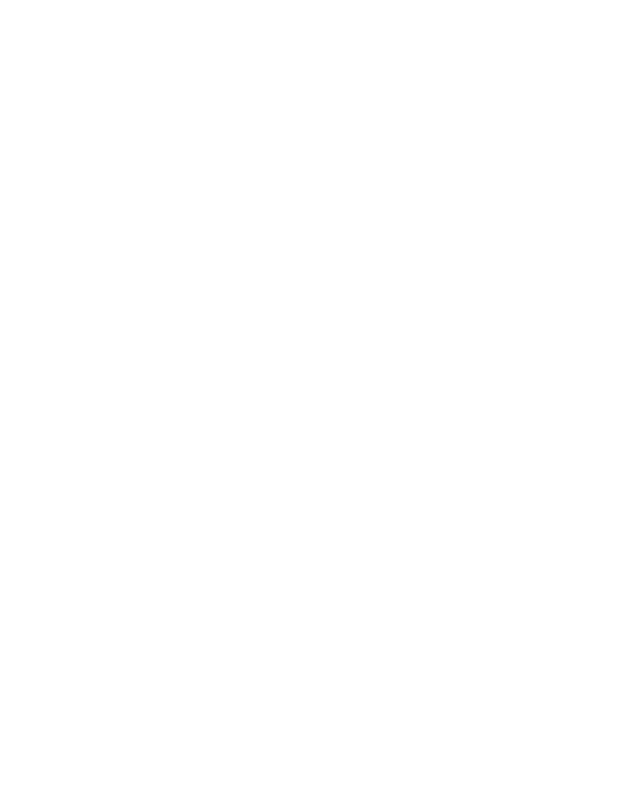
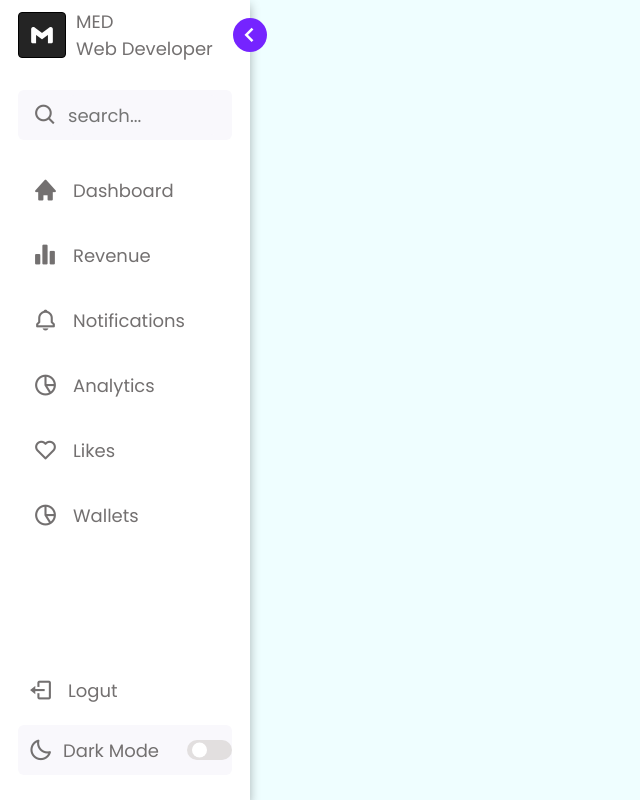
Before and after one commit to MuhammetEminDemiralay/Navigation-_-Sidebar_Menu_Project, a plain HTML site: page Dashboard_Sidebar_Menu_Again/index.html in a window 1280 px wide. Shown: the whole page, without its empty margins (0-640 px from the left). Drawn offline with nearby package versions, Linux system fonts and the light colour scheme.

Commit message:
Dashboard sidebar project, again. , Finished.

```diff
--- a/Dashboard_Sidebar_Menu_Again/index.html
+++ b/Dashboard_Sidebar_Menu_Again/index.html
@@ -9,8 +9,83 @@
 </head>
 <body>
 
+    <nav class="sidebar">
+        <header>
+            <div class="logo">
+                <i class="bx bxl-gmail icon"></i>
+            </div>
+            <div class="header-text">
+                <h3 class="text">MED</h3>
+                <h4 class="text">Web Developer</h4>
+            </div>
+            <i class='bx bx-chevron-left toggle arrow'></i>
+        </header>
+        <div class="menu-bar">
+            <div class="menu">
+                <li class="search">
+                    <i class='bx bx-search icon'></i>
+                    <input class="text" type="text" placeholder="search...">
+                </li>
+                <ul class="nav-links">
+                    <li class="nav-link">
+                        <a href="#">
+                            <i class='bx bxs-home icon'></i>
+                            <span  class="text">Dashboard</span>
+                        </a>
+                    </li>
+                    <li class="nav-link">
+                        <a href="#">
+                            <i class='bx bxs-bar-chart-alt-2 icon'></i>
+                            <span class="text">Revenue</span>
+                        </a>
+                    </li>
+                    <li class="nav-link">
+                        <a href="#">
+                            <i class='bx bx-bell icon'></i>
+                            <span  class="text">Notifications</span>
+                        </a>
+                    </li>
+                    <li class="nav-link">
+                        <a href="#">
+                            <i class='bx bx-pie-chart-alt-2 icon'></i>
+                            <span  class="text">Analytics</span>
+                        </a>
+                    </li>
+                    <li class="nav-link">
+                        <a href="#">
+                            <i class='bx bx-heart icon'></i>
+                            <span  class="text">Likes</span>
+                        </a>
+                    </li>
+                    <li class="nav-link">
+                        <a href="#">
+                            <i class='bx bx-pie-chart-alt-2 icon'></i>
+                            <span class="text">Wallets</span>
+                        </a>
+                    </li>
+                </ul>
+            </div>
+            <div class="bottom-content">
+                <li class="nav-link">
+                    <a href="#">
+                        <i class='bx bx-log-out icon'></i>
+                        <span class="text">Logut</span>
+                    </a>
+                </li>
+                <li class="mode">
+                    <div class="moon-sun">
+                        <i class='bx bx-moon icon moon'></i>
+                        <i class='bx bx-sun icon sun'></i>
+                    </div>
+                    <div class="mode-text text">Dark Mode</div>
 
-
+                    <div class="toggle-switch">
+                        <span class="switch"></span>
+                    </div>
+                </li>
+            </div>
+        </div>
+    </nav>
     <script src="./script.js"></script>
 </body>
 </html>
--- a/Dashboard_Sidebar_Menu_Again/script.js
+++ b/Dashboard_Sidebar_Menu_Again/script.js
@@ -0,0 +1,29 @@
+const body = document.querySelector("body"),
+        sidebar = document.querySelector(".sidebar"),
+        arrow = document.querySelector(".arrow"),
+        searchİcon = document.querySelector(".search i"),
+        mode = document.querySelector(".toggle-switch"),
+        modeText = document.querySelector(".mode-text");
+
+
+arrow.addEventListener("click", () => {
+    if(sidebar.classList.contains("close")){
+        sidebar.classList.remove("close");
+        return;
+    }
+    sidebar.classList.add("close");
+})
+
+searchİcon.addEventListener("click", () => {
+    sidebar.classList.remove("close");
+})
+
+mode.addEventListener("click", () => {
+    body.classList.toggle("dark");
+
+    if(body.classList.contains("dark")){
+        modeText.innerHTML = "Light Mode"
+    }else{
+        modeText.innerHTML = "Dark Mode"
+    }
+})
--- a/Dashboard_Sidebar_Menu_Again/style.css
+++ b/Dashboard_Sidebar_Menu_Again/style.css
@@ -0,0 +1,283 @@
+@import url('https://fonts.googleapis.com/css2?family=Poppins:wght@300;400;500;600&display=swap');
+*{
+    font-family: 'Poppins', sans-serif;
+    margin: 0;
+    padding: 0;
+    box-sizing: border-box;
+}
+
+:root{
+    --main-color:rgb(239, 254, 255);
+    --primary-color:#fff;
+    --primary-color-light:rgb(226, 223, 223);
+    --text-color:rgb(115, 112, 112);
+    --dark-color:rgb(36, 36, 36);
+    --transparent:#f9f8fc;
+    --hover-color: rgb(96, 14, 238);
+
+    --transition-03: 0.3s ease;
+    --transition-04: 0.4s ease;
+    --transition-05: 0.5s ease;
+}
+
+body{
+    background-color: var(--main-color);
+}
+
+body.dark{
+    --main-color:rgb(10, 10, 10);
+    --primary-color:#3A3B3C;
+    --primary-color-light:#fff;
+    --text-color:#a9a9a9;
+    --dark-color: #fff;
+    --transparent: ##3A3B3C;
+    --hover-color:#fff;
+
+}
+
+.sidebar{
+    display: flex;
+    align-items: center;
+    flex-direction: column;
+    max-width: 250px;
+    width: 100%;
+    height: 100vh;
+    padding: 10px 8px;
+    box-shadow: 0 5px 10px rgba(0, 0, 0, 0.3);
+    background-color: var(--primary-color);
+    transition:  var(--transition-05);
+}
+
+.sidebar header{
+    display: flex;
+    align-items: center;
+    position: relative;
+    width: 100%;
+    height: 50px;
+    padding: 2px 10px;
+}
+
+.sidebar header .arrow{
+    font-size: 30px;
+    font-weight: 500;
+    position: absolute;
+    right: -25px;
+    padding: 2px;
+    border-radius: 50%;
+    background-color: rgb(117, 36, 255);
+    color: var(--primary-color);
+    cursor: pointer;
+    transition: var(--transition-04);
+}
+
+
+.sidebar header .logo{
+    display: flex;
+    align-items: center;
+    justify-content: center;
+    max-width:  50px;
+    height: 100%;
+    border: 1px solid black;
+    border-radius: 4px;
+    padding: 10px;
+    background-color: var(--dark-color);
+}
+
+.sidebar header .logo i{
+    padding: 0;
+    margin: 0;
+    font-size: 26px;
+    color: var(--primary-color);
+}
+
+.sidebar .header-text{
+    margin-left: 10px;
+}
+
+.sidebar .text{
+    color: var(--text-color);
+    font-size: 18px;
+    font-weight: 400;
+    transition: var(--transition-03);
+}
+
+.sidebar .icon{
+    font-size: 25px;
+    color: var(--text-color);
+}
+
+.sidebar .menu-bar{
+    display: flex;
+    justify-content: space-between;
+    flex-direction: column;
+    height: 100%;
+    width: 100%;
+    margin: 30px 0 5px 0;
+}
+
+.menu-bar i{
+    font-size: 25px;
+}
+
+.menu-bar li{
+    list-style: none;
+}
+
+.menu .search{
+    display: flex;
+    align-items: center;
+    column-gap: 10px;
+    margin: 0 10px;
+    padding: 5px 15px;
+    border-radius: 6px;
+    background-color: var(--transparent);
+    color: var(--text-color);
+}
+
+.menu .search input{
+    border-radius: 6px;
+    width: 100%;
+    height: 40px;
+    border: none;
+    outline: none;
+    background-color: var(--transparent);
+}
+
+.menu .nav-links{
+    width: 100%;
+    padding: 10px;
+}
+
+.nav-links .nav-link{
+    display: flex;
+    flex-direction: column;
+    justify-content: center;
+    width: 100%;
+    height: 50px;
+    background-color: var(--primary-color);
+    margin: 15px 0;
+    border-radius: 6px;
+    padding: 0 15px;
+    transition: var(--transition-04);
+}
+
+.sidebar .nav-link:hover{
+    background-color: var(--hover-color);
+}
+.sidebar .nav-link:hover .text,
+.sidebar .nav-link:hover .icon{
+    color: var(--primary-color);
+}
+
+
+.sidebar a{
+    display: flex;
+    text-decoration: none;
+    column-gap: 15px;
+    align-items: center;
+}
+
+.bottom-content{
+    padding: 10px;
+}
+
+.bottom-content .nav-link{
+    display: flex;
+    flex-direction: column;
+    justify-content: center;
+    width: 100%;
+    height: 50px;
+    background-color: var(--primary-color);
+    margin: 10px 0;
+    border-radius: 6px;
+}
+
+.bottom-content .nav-link a{
+    padding: 0 10px;
+}
+
+.bottom-content .mode{
+    display: flex;
+    align-items: center;
+    column-gap: 10px;
+    position:relative;
+    padding: 0 10px;
+    height: 50px;
+    border-radius: 6px;
+    background-color: var(--transparent);
+}
+
+.mode .moon-sun{
+    display: flex;
+}
+
+.mode .moon-sun .sun{
+    position: absolute;
+}
+
+.menu-bar .mode i.sun{
+    opacity: 0;
+}
+
+body.dark .menu-bar .mode i.sun{
+    opacity: 1;
+}
+
+body.dark .menu-bar .mode i.moon{
+    opacity: 0;
+}
+
+
+.mode .toggle-switch{
+    display: flex;
+    align-items: center;
+    justify-content: center;
+    width: 45px;
+    height: 20px;
+    border-radius: 10px;
+    position: absolute;
+    padding: 0 2px;
+    right: 0;
+    background: var(--primary-color-light);    transition: var(--transition-05);
+
+}
+
+.toggle-switch .switch{
+    position: relative;
+    height: 22px;
+    width: 44px;
+    border-radius: 25px;
+
+
+}
+
+.switch::before{
+    content: '';
+    border-radius: 50%;
+    position: absolute;
+    left: 3px;
+    top: 50%;
+    transform: translateY(-50%);
+    width: 15px;
+    height: 15px;
+    background: var(--primary-color);
+    cursor: pointer;
+}
+
+.sidebar.close{
+    width: 90px;
+}
+
+.sidebar.close .text,
+.sidebar.close .moon-sun
+{
+    opacity: 0;
+}
+
+.sidebar.close .arrow{
+    transform: rotate(180deg);
+}
+
+body.dark .switch::before{
+    left: 21px;
+}
```
